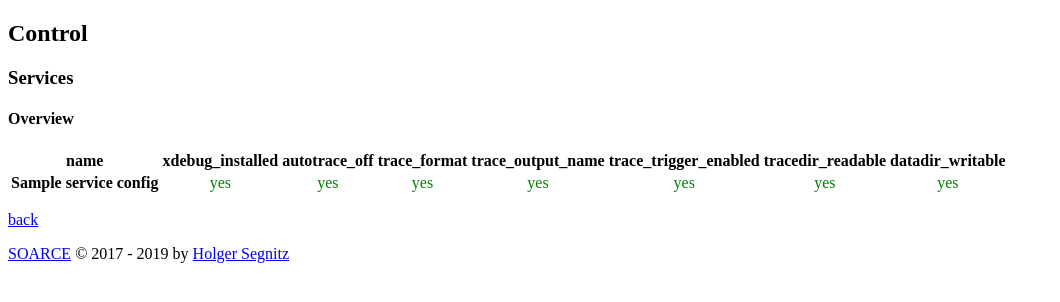
After one commit to soarce-qa/soarce-application, a PHP site: template src/application/views/control/preconditions.twig in a window 1280 px wide. The commit adds this page. Shown: the top 302 px of the page, without its empty margins (0-1060 px from the left). Run offline with PHP 8.4, Linux system fonts and the light colour scheme; the template is opened without the code that fills it: most values are stand-ins (such as "Sample title", 1, 10 or a date in 2020); some libraries are stand-ins or nearby versions.

Commit message:
ADD: check and display of preconditions of all services

```diff
--- /dev/null
+++ b/src/application/views/control/preconditions.twig
@@ -0,0 +1,57 @@
+{% extends "layout.twig" %}
+
+{%  block head %}
+    <title>SOARCE</title>
+{%  endblock %}
+
+{%  block header %}
+    <h2>Control</h2>
+{% endblock %}
+
+{% block main %}
+
+    <h3>Services</h3>
+
+    <h4>Overview</h4>
+    <table>
+        <thead>
+            <tr>
+                <th>name</th>
+                <th>xdebug_installed</th>
+                <th>autotrace_off</th>
+                <th>trace_format</th>
+                <th>trace_output_name</th>
+                <th>trace_trigger_enabled</th>
+                <th>tracedir_readable</th>
+                <th>datadir_writable</th>
+            </tr>
+        </thead>
+        <tbody>
+        {% for service in services %}
+            <tr>
+                <th>{{ service.serviceConfig.name }}</th>
+                <td style="text-align: center;">{{ _self.yesno(service.preconditions.xdebug_installed) }}</td>
+                <td style="text-align: center;">{{ _self.yesno(service.preconditions.autotrace_off) }}</td>
+                <td style="text-align: center;">{{ _self.yesno(service.preconditions.trace_format) }}</td>
+                <td style="text-align: center;">{{ _self.yesno(service.preconditions.trace_output_name) }}</td>
+                <td style="text-align: center;">{{ _self.yesno(service.preconditions.trace_trigger_enabled) }}</td>
+                <td style="text-align: center;">{{ _self.yesno(service.preconditions.tracedir_readable) }}</td>
+                <td style="text-align: center;">{{ _self.yesno(service.preconditions.datadir_writable) }}</td>
+            </tr>
+        {% endfor %}
+        </tbody>
+    </table>
+
+    <p>
+        <a href="/control/services">back</a>
+    </p>
+{% endblock %}
+
+
+{% macro yesno(status) %}
+    {% if status %}
+    <span style="color: green;">yes</span>
+    {% else %}
+    <span style="color: red; font-weight: bold">no</span>
+    {% endif %}
+{% endmacro %}
```
Also changed, not shown: src/application/Controllers/ControlController.php (+8 -0 lines), src/application/views/control/service.twig (+8 -1 lines), src/library/Soarce/Control/Service.php (+14 -0 lines), src/library/Soarce/Control/Service/Actionable.php (+19 -0 lines).
